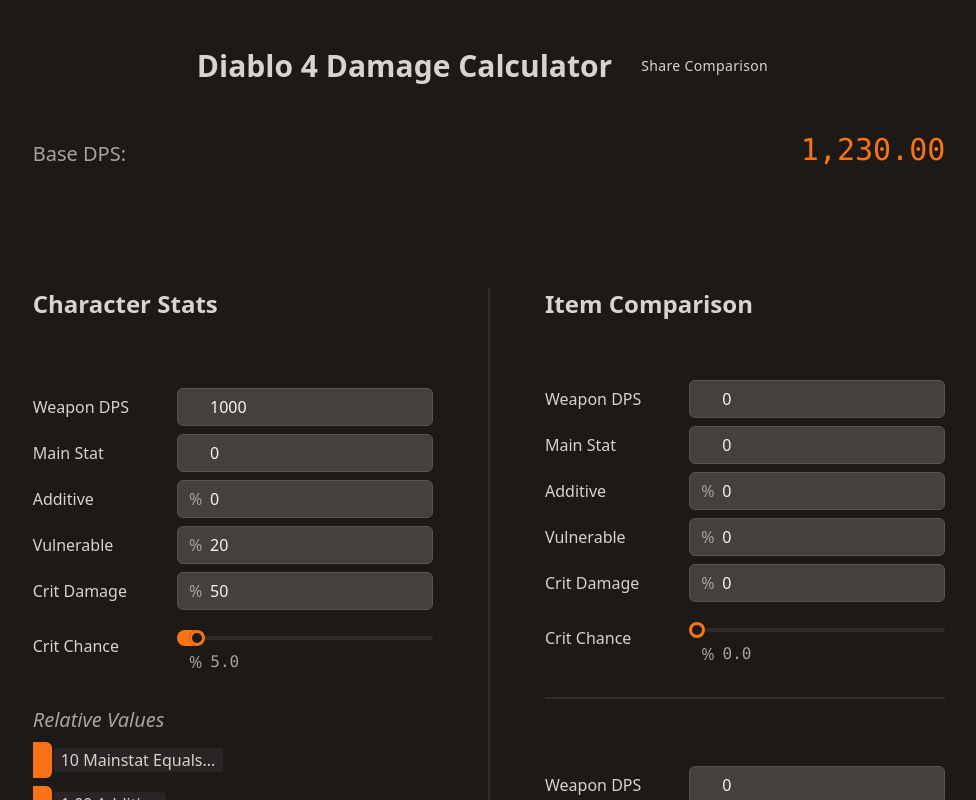
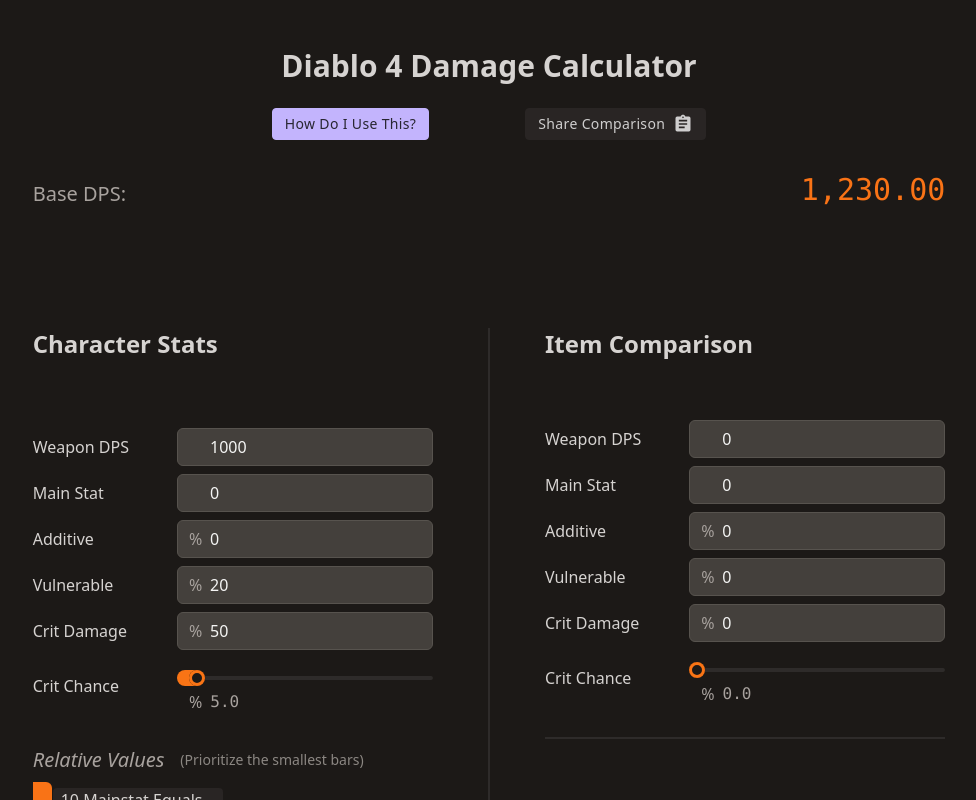
Before and after one commit to rcoopr/d4-damage-calc, a React (Vite) app: page / in a window 1280 px wide. Shown: the top 800 px of the page, without its empty margins (151-1127 px from the left). Built offline with nearby package versions, Linux system fonts and the light colour scheme.

Commit message:
add explainer + notes to footer

```diff
--- a/src/app.tsx
+++ b/src/app.tsx
@@ -5,14 +5,19 @@
 import { CopyLinkButton } from './copy-link-button';
 import { StatsReferenceTable } from './stats/reference';
 import { RelativeStatsVisualization } from './stats/relative-stats-viz';
+import { UsageHint } from './usage-hint';
 
 export default function App() {
   useLoadStatsFromUrl();
 
   return (
-    <main className="flex flex-col items-center text-stone-300 bg-stone-900 min-h-screen px-24 font-sans selection:bg-orange-500/50">
-      <div className="my-12 text-stone-300 flex gap-4 items-center">
+    <div className="flex flex-col items-center text-stone-300 bg-stone-900 font-sans selection:bg-orange-500/50">
+      <main className="flex flex-col items-center min-h-screen px-24">
+        <div className="mt-12 mb-2 text-stone-300 flex items-center">
           <h1 className="text-3xl font-bold">Diablo 4 Damage Calculator</h1>
+        </div>
+        <div className="flex my-4 gap-24 mb-8">
+          <UsageHint />
           <CopyLinkButton />
         </div>
         <div className="flex flex-col mb-36">
@@ -41,5 +46,22 @@
           </div>
         </div>
       </main>
+      <footer className="px-24 pb-12">
+        <p className="mb-8">
+          Unfortunately, some in-game info is bugged, and may display extra damage on the character
+          stats tab when they shouldn't. <br />
+          This includes <span className="font-bold text-stone-300">Aspect of Control </span> and
+          <span className="font-bold text-stone-300"> Aspect of Retribution</span>.
+          <span className="font-bold text-stone-300"> +Elemental Damage </span>
+          also doesn't display correctly in combination with{' '}
+          <span className="font-bold text-stone-300"> +Non-Physical Damage </span>
+        </p>
+        <p className="text-stone-200 text-sm">
+          Note: Because of how the game treats weapon speed and weapon DPS, the{' '}
+          <span className="italic">true</span> DPS may be innacurate, however for comparison
+          purposes it doesn't make any difference
+        </p>
+      </footer>
+    </div>
   );
 }
--- a/src/copy-link-button.tsx
+++ b/src/copy-link-button.tsx
@@ -30,11 +30,25 @@
         </div>
       </div>
       <button
-        className="button btn btn-ghost items-center btn-sm rounded tracking-wide font-normal capitalize"
+        className="btn btn-neutral items-center btn-sm rounded tracking-wide font-normal capitalize"
         onClick={onClick}
       >
-        Share Comparison
+        <span>Share Comparison</span>
+        <span className="text-base">
+          <ClipboardIcon />
+        </span>
       </button>
     </div>
   );
 }
+
+function ClipboardIcon() {
+  return (
+    <svg xmlns="http://www.w3.org/2000/svg" width="1.25em" height="1.25em" viewBox="0 0 24 24">
+      <path
+        fill="currentColor"
+        d="M17 9H7V7h10m0 6H7v-2h10m-3 6H7v-2h7M12 3a1 1 0 0 1 1 1a1 1 0 0 1-1 1a1 1 0 0 1-1-1a1 1 0 0 1 1-1m7 0h-4.18C14.4 1.84 13.3 1 12 1c-1.3 0-2.4.84-2.82 2H5a2 2 0 0 0-2 2v14a2 2 0 0 0 2 2h14a2 2 0 0 0 2-2V5a2 2 0 0 0-2-2Z"
+      />
+    </svg>
+  );
+}
--- a/src/stats/relative-stats-viz.tsx
+++ b/src/stats/relative-stats-viz.tsx
@@ -35,7 +35,10 @@
 
   return (
     <>
-      <h4 className="italic text-stone-400 text-xl mt-6">Relative Values</h4>
+      <div className="flex items-center mt-6">
+        <h4 className="italic text-stone-400 text-xl pr-4">Relative Values</h4>
+        <span className="text-sm text-stone-400/80">(Prioritize the smallest bars)</span>
+      </div>
       <RelativeValue width={relativeElementWidths[0]} label="10 Mainstat Equals..." />
       <RelativeValue
         width={relativeElementWidths[1]}
@@ -54,7 +57,7 @@
           </span>
         )}
       />
-      <RelativeValue label={`${weaponILevelRelativePower.toFixed(2)} Item Level`} />
+      <RelativeValue label={`${weaponILevelRelativePower.toFixed(2)} Item Levels`} />
     </>
   );
 }
--- /dev/null
+++ b/src/usage-hint.tsx
@@ -0,0 +1,106 @@
+import { MouseEventHandler, useCallback, useRef } from 'react';
+
+export function UsageHint() {
+  const ref = useRef<HTMLDialogElement>(null);
+
+  const openModal = useCallback<MouseEventHandler<HTMLButtonElement>>(
+    () => ref.current?.showModal(),
+    [ref]
+  );
+  const closeModal = useCallback<MouseEventHandler<HTMLDialogElement>>(
+    () => ref.current?.close(),
+    [ref]
+  );
+  const stopPropagation = useCallback<MouseEventHandler>((e) => e.stopPropagation(), []);
+
+  return (
+    <div>
+      <button
+        className="btn btn-sm btn-secondary rounded tracking-wide font-medium capitalize"
+        onClick={openModal}
+      >
+        How do I use this?
+      </button>
+      <dialog ref={ref} className="modal" onClick={closeModal}>
+        <form
+          method="dialog"
+          className="modal-box max-w-[75ch] px-16 leading-snug text-stone-300"
+          onClick={stopPropagation}
+        >
+          <h3 className="font-bold text-lg py-2 bg-stone-800 -mx-16 mb-2">
+            <span className="mx-10">Steps for comparing items</span>
+          </h3>
+          <ol className="list-decimal pl-8 mb-4 leading-relaxed">
+            <li>Equip all of your gear</li>
+            <li>
+              For weapons, use <span className="text-stone-100">Weapon DPS</span> from the{' '}
+              <span className="text-stone-100">item tooltip in-game</span>
+            </li>
+            <li>
+              Enter your <span className="text-info italic">Character Stats</span> as you see in the
+              stats tab in-game
+            </li>
+            <li>
+              Add the stats of the item which you want to compare in{' '}
+              <span className="text-info italic">Item 1</span>
+            </li>
+            <li>
+              Tick <span className="text-secondary italic">Worn</span> on{' '}
+              <span className="text-info italic">Item 1</span>
+            </li>
+            <li>
+              Add the new item stats in <span className="text-info italic">Item 2</span>
+            </li>
+          </ol>
+          <p className="mb-4">
+            If dual-wielding, Weapon DPS in the{' '}
+            <span className="text-info italic">Character Stats</span> panel should be the{' '}
+            <span className="text-stone-100">sum of both weapons</span>, and individual Weapon DPS
+            goes in each <span className="text-info italic">Item</span>
+          </p>
+          <p className="mb-8">
+            Addititve means all of the damage stats from{' '}
+            <span className="text-stone-100">All Damage and below</span> in the in-game stats tab
+          </p>
+
+          <h3 className="font-bold text-lg py-2 bg-stone-800 -mx-16 mb-2">
+            <span className="mx-10">Relative Stats info</span>
+          </h3>
+          <p className="mb-4">
+            The Relative Stats show how much each <span className="text-stone-100">bucket</span> is
+            worth <span className="text-stone-100">relative</span> to 10 mainstat. Each{' '}
+            <span className="text-info italic">Character / Item stat</span> is a{' '}
+            <span className="text-stone-100">bucket</span>
+          </p>
+          <p className="mb-4">
+            A <span className="text-stone-100">bucket</span> is a collection of stats which, in the
+            damage formula, are lumped together and contribute to each other{' '}
+            <span className="text-stone-100">additively</span>. Each{' '}
+            <span className="text-stone-100">bucket</span> is multiplicative with each other
+          </p>
+          <p className="mb-4">
+            The bars behind each <span className="text-stone-100">bucket</span> show how much of
+            your overall DPS is coming from that <span className="text-stone-100">bucket</span>,
+            relative to the others. This means you should{' '}
+            <span className="text-primary italic">
+              prioristise the bucket with the smallest bars
+            </span>{' '}
+            to get the most dps out of your items
+          </p>
+          <p>
+            If every <span className="text-stone-100">bucket</span> was equally easy to get stats
+            for, the highest DPS would come from balancing all{' '}
+            <span className="text-stone-100">buckets</span>
+          </p>
+
+          <div className="modal-action">
+            {/* if there is a button in form, it will close the modal */}
+            <button className="btn btn-neutral rounded tracking-wide font-normal capitalize">
+              Close
+            </button>
+          </div>
+        </form>
+      </dialog>
+    </div>
+  );
+}
```
Lines whose indentation alone changed are shown as unchanged.
